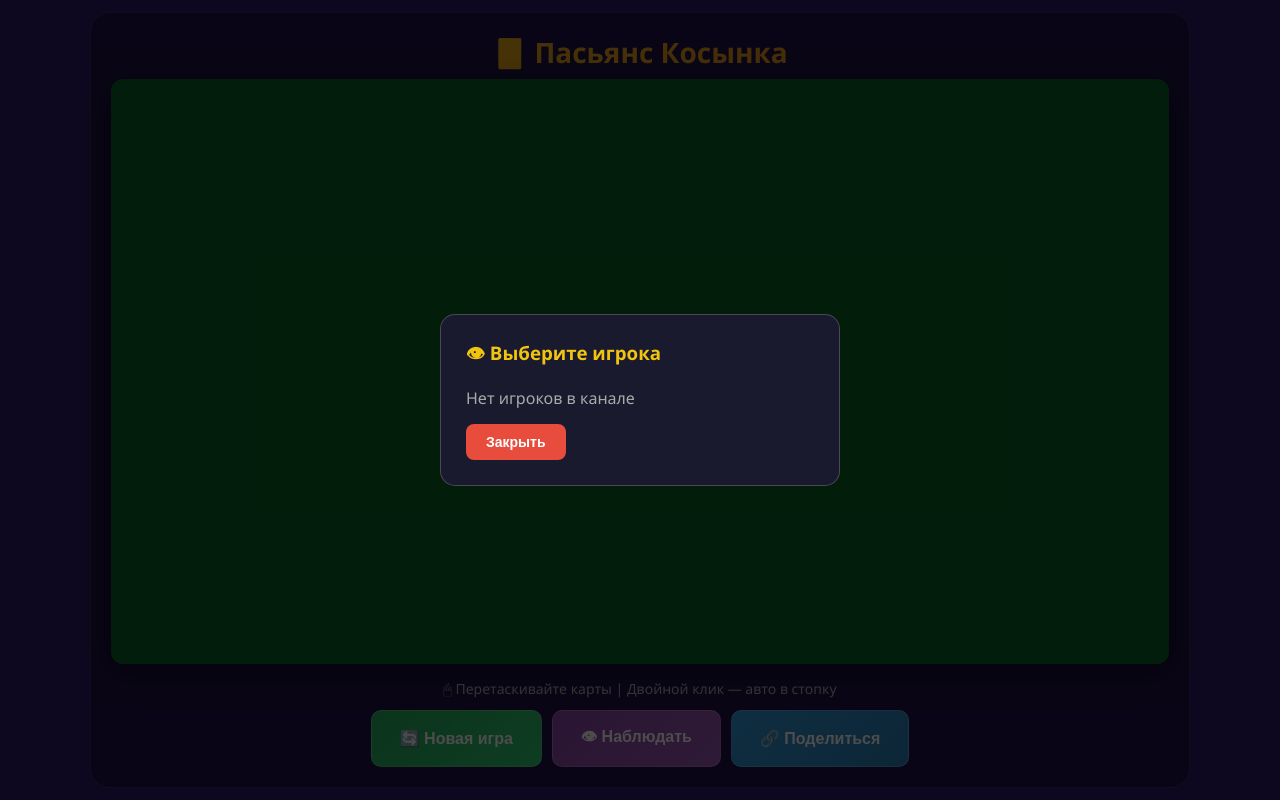
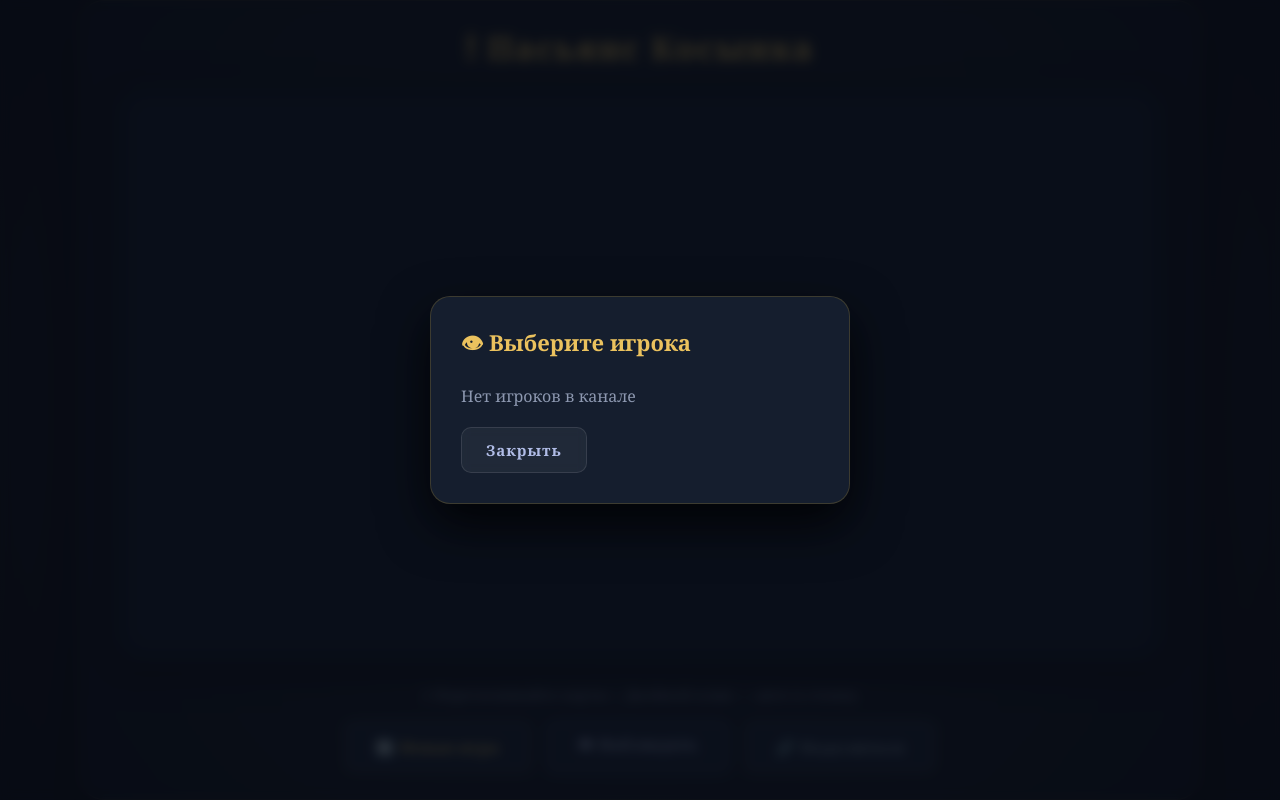
Before and after one commit to denloper/kosinka-ds, a plain HTML site: page index.html in a window 1280 px wide. Both pictures are taken after a click on the button "👁 Наблюдать". Drawn offline with Linux system fonts and the light colour scheme.

Commit message:
Update index.html

```diff
--- a/index.html
+++ b/index.html
@@ -5,62 +5,129 @@
     <meta name="viewport" content="width=device-width, initial-scale=1.0">
     <title>🃏 Пасьянс Косынка</title>
     <style>
+        /* 🌙 Глобальные стили под атмосферу фото */
         * { margin: 0; padding: 0; box-sizing: border-box; }
+
         body {
-            background: #2d1b69;
+            background: #0d111c;
             display: flex; justify-content: center; align-items: center;
-            min-height: 100vh; font-family: 'Segoe UI', Arial, sans-serif;
-            color: white; user-select: none;
+            min-height: 100vh;
+            font-family: 'Georgia', 'Times New Roman', serif;
+            color: #e0e0e0; user-select: none;
+            background-image: radial-gradient(circle at 50% 50%, #1a2438 0%, #090c14 100%);
         }
+
         #game {
             text-align: center;
-            background: rgba(0,0,0,0.3);
-            padding: 20px;
-            border-radius: 20px;
-            border: 1px solid rgba(255,255,255,0.1);
-            width: 95vw; max-width: 1100px;
+            background: rgba(18, 25, 42, 0.4);
+            backdrop-filter: blur(8px);
+            padding: 25px 30px;
+            border-radius: 24px;
+            border: 1px solid rgba(212, 175, 55, 0.15);
+            box-shadow: 0 20px 60px rgba(0,0,0,0.7);
+            width: 95vw; max-width: 1120px;
         }
+
         h1 {
-            margin-bottom: 8px; font-size: 28px;
-            background: linear-gradient(45deg, #f1c40f, #e67e22);
-            background-clip: text; -webkit-background-clip: text; color: transparent;
+            margin-bottom: 12px;
+            font-size: 32px;
+            letter-spacing: 2px;
+            color: #ebc25e;
+            text-shadow: 0 0 20px rgba(212, 175, 55, 0.2);
+            background: none;
         }
+
+        /* 🎨 Игровое поле (холст) */
         canvas {
-            border-radius: 12px; background: #076324;
-            cursor: grab; box-shadow: 0 8px 32px rgba(0,0,0,0.5); width: 100%;
+            border-radius: 16px;
+            background: #111c2f;
+            cursor: grab;
+            box-shadow: inset 0 0 30px rgba(0,0,0,0.8), 0 8px 32px rgba(0,0,0,0.6);
+            width: 100%;
+            border: 1px solid rgba(212, 175, 55, 0.1);
         }
         canvas:active { cursor: grabbing; }
-        .info { margin-top: 10px; font-size: 14px; color: #aaa; }
-        .win { color: #f1c40f; font-size: 24px; font-weight: bold; margin-top: 12px; animation: pulse 1s infinite; }
+
+        /* 📜 Информация и результаты */
+        .info {
+            margin-top: 14px;
+            font-size: 14px;
+            color: #8d98b0;
+            letter-spacing: 0.5px;
+        }
+        .win {
+            color: #ebc25e;
+            font-size: 26px;
+            font-weight: bold;
+            margin-top: 12px;
+            animation: pulse 1.5s infinite;
+            text-shadow: 0 0 30px rgba(212, 175, 55, 0.3);
+        }
         @keyframes pulse { 0%,100%{opacity:1} 50%{opacity:0.5} }
-        .btn-row { margin-top: 12px; display: flex; gap: 10px; justify-content: center; flex-wrap: wrap; }
+
+        /* 🕯 Кнопки с медным/золотым отливом */
+        .btn-row {
+            margin-top: 15px;
+            display: flex;
+            gap: 12px;
+            justify-content: center;
+            flex-wrap: wrap;
+        }
         button {
-            padding: 14px 28px; color: white; border: 1px solid rgba(255,255,255,0.2);
-            border-radius: 10px; cursor: pointer; font-size: 16px; font-weight: bold;
-            transition: all 0.3s; backdrop-filter: blur(5px);
+            padding: 14px 32px;
+            color: #e0e0e0;
+            background: rgba(30, 45, 70, 0.6);
+            border: 1px solid rgba(212, 175, 55, 0.3);
+            border-radius: 12px;
+            cursor: pointer;
+            font-size: 15px;
+            font-weight: bold;
+            font-family: 'Georgia', 'Times New Roman', serif;
+            transition: all 0.3s ease;
+            backdrop-filter: blur(4px);
+            letter-spacing: 1px;
         }
-        button:hover { transform: translateY(-2px); box-shadow: 0 5px 20px rgba(0,0,0,0.3); }
-        .btn-new { background: linear-gradient(135deg, #27ae60, #2ecc71); }
-        .btn-spectate { background: linear-gradient(135deg, #8e44ad, #9b59b6); }
-        .btn-share { background: linear-gradient(135deg, #3498db, #2980b9); }
+        button:hover {
+            transform: translateY(-3px);
+            background: rgba(212, 175, 55, 0.15);
+            border-color: #ebc25e;
+            box-shadow: 0 8px 25px rgba(212, 175, 55, 0.15);
+        }
+
+        .btn-new { color: #e6c86a; }
+        .btn-spectate { color: #b0bce6; border-color: rgba(176, 188, 230, 0.3); }
+        .btn-spectate:hover { border-color: #b0bce6; background: rgba(176, 188, 230, 0.1); }
+        .btn-share { color: #9aaec2; }
+
+        /* 📦 Модальное окно (Список игроков) */
         .modal { display: none; position: fixed; top: 0; left: 0; right: 0; bottom: 0;
-            background: rgba(0,0,0,0.7); justify-content: center; align-items: center; z-index: 100; }
+            background: rgba(8, 12, 20, 0.8); backdrop-filter: blur(6px);
+            justify-content: center; align-items: center; z-index: 100; }
         .modal.show { display: flex; }
-        .modal-content { background: #1a1a2e; border: 1px solid rgba(255,255,255,0.2);
-            border-radius: 15px; padding: 25px; max-width: 400px; width: 90%; }
-        .modal h3 { margin-bottom: 15px; color: #f1c40f; }
-        .player-item { display: flex; align-items: center; gap: 10px; padding: 10px;
-            border-bottom: 1px solid rgba(255,255,255,0.1); cursor: pointer; border-radius: 8px; }
-        .player-item:hover { background: rgba(255,255,255,0.05); }
-        .player-avatar { width: 40px; height: 40px; border-radius: 50%; background: #3498db; }
-        .close-btn { margin-top: 15px; padding: 10px 20px; background: #e74c3c;
-            border: none; border-radius: 8px; color: white; cursor: pointer; font-size: 14px; }
+        .modal-content {
+            background: #151e2e;
+            border: 1px solid rgba(212, 175, 55, 0.2);
+            border-radius: 20px;
+            padding: 30px;
+            max-width: 420px;
+            width: 90%;
+            box-shadow: 0 20px 50px rgba(0,0,0,0.8);
+        }
+        .modal h3 { margin-bottom: 20px; color: #ebc25e; font-size: 22px; }
+        .player-item { display: flex; align-items: center; gap: 15px; padding: 12px;
+            border-bottom: 1px solid rgba(255,255,255,0.05); cursor: pointer; border-radius: 10px; }
+        .player-item:hover { background: rgba(212, 175, 55, 0.08); }
+        .player-avatar { width: 45px; height: 45px; border-radius: 50%; background: #2a3a55; border: 1px solid rgba(212, 175, 55, 0.2); }
+        .close-btn { margin-top: 20px; padding: 12px 24px; background: rgba(255,255,255,0.05);
+            border: 1px solid rgba(255,255,255,0.1); border-radius: 10px; color: #b0bce6; cursor: pointer; font-size: 15px;
+            font-family: 'Georgia', 'Times New Roman', serif; transition: 0.3s; }
+        .close-btn:hover { background: rgba(255, 255, 255, 0.1); }
     </style>
 </head>
 <body>
     <div id="game">
-        <h1>🃏 Пасьянс Косынка</h1>
-        <div id="spectatorBadge" style="margin-bottom: 8px;"></div>
+        <h1>🕯 Пасьянс Косынка</h1>
+        <div id="spectatorBadge" style="margin-bottom: 10px;"></div>
         <canvas id="canvas"></canvas>
         <div class="info">🖱 Перетаскивайте карты | Двойной клик — авто в стопку</div>
         <div id="winMessage"></div>
@@ -112,7 +179,7 @@
             document.getElementById('spectateModal').classList.add('show');
             const list = document.getElementById('playerList');
             if (channelMembers.length === 0) {
-                list.innerHTML = '<p style="color:#aaa;">Нет игроков в канале</p>';
+                list.innerHTML = '<p style="color:#8d98b0; margin-top: 10px;">Нет игроков в канале</p>';
             } else {
                 list.innerHTML = channelMembers.map(m => `
                     <div class="player-item" onclick="watchPlayer('${m.user.username}')">
@@ -128,7 +195,7 @@
 
         function watchPlayer(username) {
             document.getElementById('spectatorBadge').innerHTML =
-                `<div style="background:rgba(142,68,173,0.3);padding:5px 12px;border-radius:12px;display:inline-block;">
+                `<div style="background:rgba(212,175,55,0.1);padding:6px 16px;border-radius:20px;display:inline-block;border:1px solid rgba(212,175,55,0.2);color:#ebc25e;">
                     👁 Наблюдаем за <strong>${username}</strong>
                 </div>`;
             closeSpectateModal();
@@ -142,16 +209,18 @@
         const RANKS = ['A','2','3','4','5','6','7','8','9','10','J','Q','K'];
         const CARD_W = 75, CARD_H = 100;
 
+        // 🎨 Отрисовка рубашки карты (темно-синяя с золотыми ромбами, как на фото)
         const backPattern = document.createElement('canvas');
         backPattern.width = CARD_W; backPattern.height = CARD_H;
         const bctx = backPattern.getContext('2d');
-        bctx.fillStyle = '#1a5276';
+        bctx.fillStyle = '#0f1e36'; // Темно-синий фон
         bctx.fillRect(0, 0, CARD_W, CARD_H);
-        bctx.strokeStyle = '#2471a3';
-        bctx.lineWidth = 2;
+        bctx.strokeStyle = '#ebc25e'; // Золотой контур
+        bctx.lineWidth = 1.5;
         bctx.strokeRect(4, 4, CARD_W-8, CARD_H-8);
-        bctx.fillStyle = '#2e86c1';
-        const spacing = 18;
+
+        bctx.fillStyle = '#d4af37'; // Цвет золотого узора
+        const spacing = 20;
         const offsetX = (CARD_W % spacing) / 2;
         const offsetY = (CARD_H % spacing) / 2;
         for (let x = offsetX + spacing/2; x < CARD_W - offsetX; x += spacing) {
@@ -174,7 +243,7 @@
                 this.suit = suit; this.rank = rank; this.faceUp = faceUp;
                 this.x = 0; this.y = 0;
             }
-            get color() { return (this.suit === '♥' || this.suit === '♦') ? '#c0392b' : '#1a1a1a'; }
+            get color() { return (this.suit === '♥' || this.suit === '♦') ? '#8b302a' : '#382e26'; } // Приглушенные винтажные цвета
             get value() { return RANKS.indexOf(this.rank); }
 
             draw(dragX, dragY, isDrag) {
@@ -182,34 +251,60 @@
                 let cy = isDrag ? dragY : this.y;
 
                 ctx.save();
-                if (isDrag) { ctx.globalAlpha = 0.9; ctx.shadowColor = 'rgba(0,0,0,0.5)'; ctx.shadowBlur = 12; }
+                if (isDrag) { ctx.globalAlpha = 0.95; ctx.shadowColor = 'rgba(0,0,0,0.8)'; ctx.shadowBlur = 20; }
 
                 if (this.faceUp) {
-                    ctx.fillStyle = '#ffffff';
+                    // 1. Основной фон (цвет старой бумаги)
+                    ctx.fillStyle = '#f2ebdc';
                     ctx.fillRect(cx, cy, CARD_W, CARD_H);
-                    ctx.strokeStyle = '#333333';
-                    ctx.lineWidth = 1.5;
-                    ctx.strokeRect(cx, cy, CARD_W, CARD_H);
 
-                    ctx.fillStyle = this.color;
+                    // 2. Винтажные границы (двойная рамка)
+                    ctx.strokeStyle = '#3b2e26';
+                    ctx.lineWidth = 1.2;
+                    ctx.strokeRect(cx+1, cy+1, CARD_W-2, CARD_H-2); // Внешняя
+                    ctx.strokeStyle = '#5d4a3c';
+                    ctx.lineWidth = 0.5;
+                    ctx.strokeRect(cx+4, cy+4, CARD_W-8, CARD_H-8); // Внутренняя
+
+                    // 3. Цвета букв и мастей
+                    let textColor = (this.suit === '♥' || this.suit === '♦') ? '#8b302a' : '#382e26';
+                    ctx.fillStyle = textColor;
+
+                    // 4. Ранг и масть в верхнем левом углу
                     ctx.font = 'bold 20px "Georgia", "Times New Roman", serif';
                     ctx.textBaseline = 'top';
-                    ctx.fillText(this.rank, cx + 6, cy + 4);
-                    ctx.font = '22px "Segoe UI Symbol", Arial';
-                    ctx.fillText(this.suit, cx + 6, cy + 24);
+                    ctx.fillText(this.rank, cx + 8, cy + 6);
+                    ctx.font = '18px "Georgia", "Times New Roman", serif';
+                    ctx.fillText(this.suit, cx + 8, cy + 28);
 
+                    // Перевернутые в нижнем правом углу
                     ctx.save();
-                    ctx.translate(cx + CARD_W - 6, cy + CARD_H - 4);
+                    ctx.translate(cx + CARD_W - 8, cy + CARD_H - 6);
                     ctx.rotate(Math.PI);
                     ctx.font = 'bold 20px "Georgia", "Times New Roman", serif';
                     ctx.fillText(this.rank, 0, 0);
-                    ctx.font = '22px "Segoe UI Symbol", Arial';
-                    ctx.fillText(this.suit, 0, 20);
+                    ctx.font = '18px "Georgia", "Times New Roman", serif';
+                    ctx.fillText(this.suit, 0, 22);
                     ctx.restore();
 
-                    ctx.font = '36px "Segoe UI Symbol", Arial';
+                    // 5. Центральный символ (масть)
+                    ctx.globalAlpha = 0.6; // Легкая прозрачность для винтажности
+                    ctx.font = '48px "Georgia", "Times New Roman", serif';
                     ctx.textAlign = 'center';
-                    ctx.fillText(this.suit, cx + CARD_W/2, cy + CARD_H/2 - 10);
+                    ctx.textBaseline = 'middle';
+                    ctx.fillText(this.suit, cx + CARD_W/2, cy + CARD_H/2);
+                    ctx.globalAlpha = 1.0;
+
+                    // 6. Спец-оформление для фигурных карт (Имитация старинных гравюр)
+                    if (['J', 'Q', 'K'].includes(this.rank)) {
+                        ctx.beginPath();
+                        ctx.ellipse(cx + CARD_W/2, cy + CARD_H/2, 20, 28, 0, 0, Math.PI * 2);
+                        ctx.strokeStyle = '#d4af37'; // Золотой контур
+                        ctx.lineWidth = 1.5;
+                        ctx.stroke();
+                        ctx.fillStyle = 'rgba(212, 175, 55, 0.1)'; // Золотая подложка внутри медальона
+                        ctx.fill();
+                    }
                     ctx.textAlign = 'start';
                 } else {
                     ctx.drawImage(backPattern, cx, cy);
@@ -291,9 +386,9 @@
             for (let s of SUITS) {
                 if (foundations[s].length) foundations[s][foundations[s].length-1].draw();
                 else {
-                    ctx.strokeStyle = hoverSuit === s ? '#f1c40f' : 'rgba(255,255,255,0.3)';
+                    ctx.strokeStyle = hoverSuit === s ? '#ebc25e' : 'rgba(255,255,255,0.08)';
                     ctx.lineWidth = hoverSuit === s ? 2 : 1;
-                    ctx.setLineDash([4,4]); ctx.strokeRect(fx, fy, CARD_W, CARD_H); ctx.setLineDash([]);
+                    ctx.setLineDash([6,6]); ctx.strokeRect(fx, fy, CARD_W, CARD_H); ctx.setLineDash([]);
                 }
                 fx += CARD_W + 5;
             }
@@ -306,7 +401,7 @@
             let cx = 12, cy = 128;
             for (let i = 0; i < 7; i++) {
                 if (hoverCol === i && isDragging) {
-                    ctx.fillStyle = 'rgba(241,196,15,0.2)';
+                    ctx.fillStyle = 'rgba(235, 194, 94, 0.1)';
                     let lastY = columns[i].length ? columns[i][columns[i].length-1].y + 28 : cy;
                     ctx.fillRect(cx-2, cy-2, CARD_W+4, lastY-cy+4);
                 }
@@ -323,8 +418,8 @@
                 }
             }
 
-            ctx.font = '12px Arial'; ctx.fillStyle = 'rgba(255,255,255,0.5)';
-            ctx.fillText(`Ходов: ${moves}`, canvas.width - 80, canvas.height - 8);
+            ctx.font = '14px Georgia, serif'; ctx.fillStyle = 'rgba(141, 152, 176, 0.6)';
+            ctx.fillText(`Ходов: ${moves}`, canvas.width - 90, canvas.height - 10);
         }
 
         canvas.onmousedown = (e) => {
```
